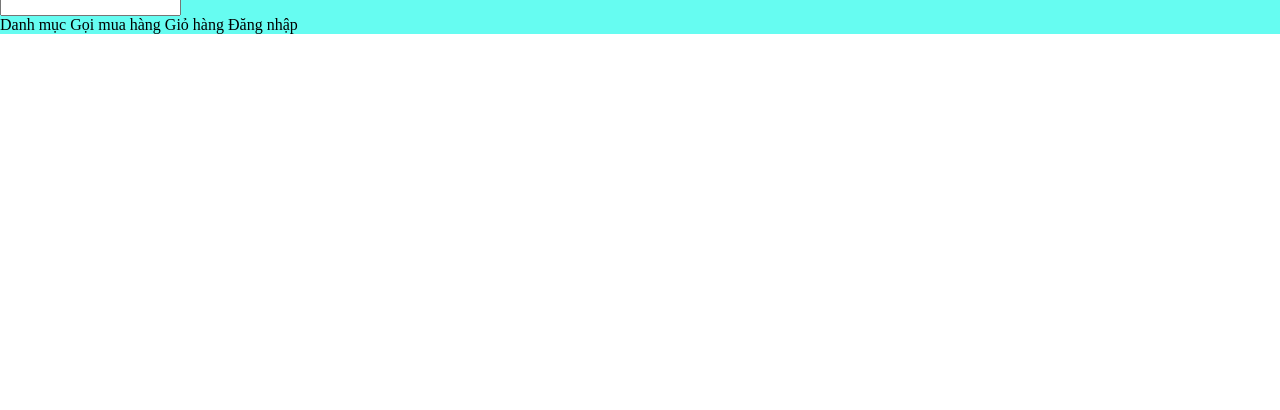
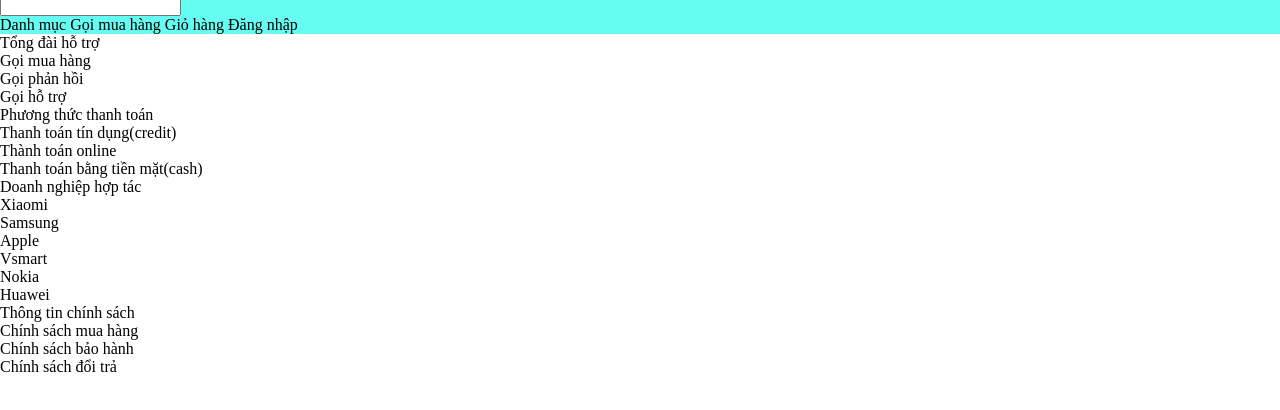
Before and after one commit to tamhoa2115/WebDesignAssignment, a plain HTML site: page Homepage.html in a window 1280 px wide. Shown: the part 90-500 px from the top of the page. Drawn offline with Linux system fonts and the light colour scheme.

Commit message:
upload footer

```diff
--- a/Homepage.html
+++ b/Homepage.html
@@ -1,23 +1,23 @@
 <!DOCTYPE html>
 <html lang="en">
   <head>
-    <meta charset="UTF-8">
-    <meta name="viewport" content="width=device-width, initial-scale=1.0">
-    <link rel="stylesheet" href="styles.css">
+    <meta charset="UTF-8" />
+    <meta name="viewport" content="width=device-width, initial-scale=1.0" />
+    <link rel="stylesheet" href="styles.css" />
     <title>Home page</title>
   </head>
   <body>
     <header>
       <div class="advertisement">
         <li>Giao hàng nhanh</li>
-            <li><img src="./image/medal.png" alt="medal">Sản phẩm chính hãng</li>
+        <li><img src="./image/medal.png" alt="medal" />Sản phẩm chính hãng</li>
         <li>Bảo hành lâu dài</li>
       </div>
       <div class="nav-bar">
         <div class="brand">
           <h1>Brand name</h1>
         </div>
-            <input type="text" name="search-bar" id="search-bar">
+        <input type="text" name="search-bar" id="search-bar" />
         <nav>
           <li>Danh mục</li>
           <li>Gọi mua hàng</li>
@@ -25,9 +25,35 @@
           <li>Đăng nhập</li>
         </nav>
       </div>
-
-
     </header>
-
+    <footer>
+      <ul>
+        <li>Tổng đài hỗ trợ</li>
+        <li>Gọi mua hàng</li>
+        <li>Gọi phản hồi</li>
+        <li>Gọi hỗ trợ</li>
+      </ul>
+      <ul>
+        <li>Phương thức thanh toán</li>
+        <li>Thanh toán tín dụng(credit)</li>
+        <li>Thành toán online</li>
+        <li>Thanh toán bằng tiền mặt(cash)</li>
+      </ul>
+      <ul>
+        <li>Doanh nghiệp hợp tác</li>
+        <li>Xiaomi</li>
+        <li>Samsung</li>
+        <li>Apple</li>
+        <li>Vsmart</li>
+        <li>Nokia</li>
+        <li>Huawei</li>
+      </ul>
+      <ul>
+        <li>Thông tin chính sách</li>
+        <li>Chính sách mua hàng</li>
+        <li>Chính sách bảo hành</li>
+        <li>Chính sách đổi trả</li>
+      </ul>
+    </footer>
   </body>
 </html>
```
Lines whose indentation alone changed are shown as unchanged.
